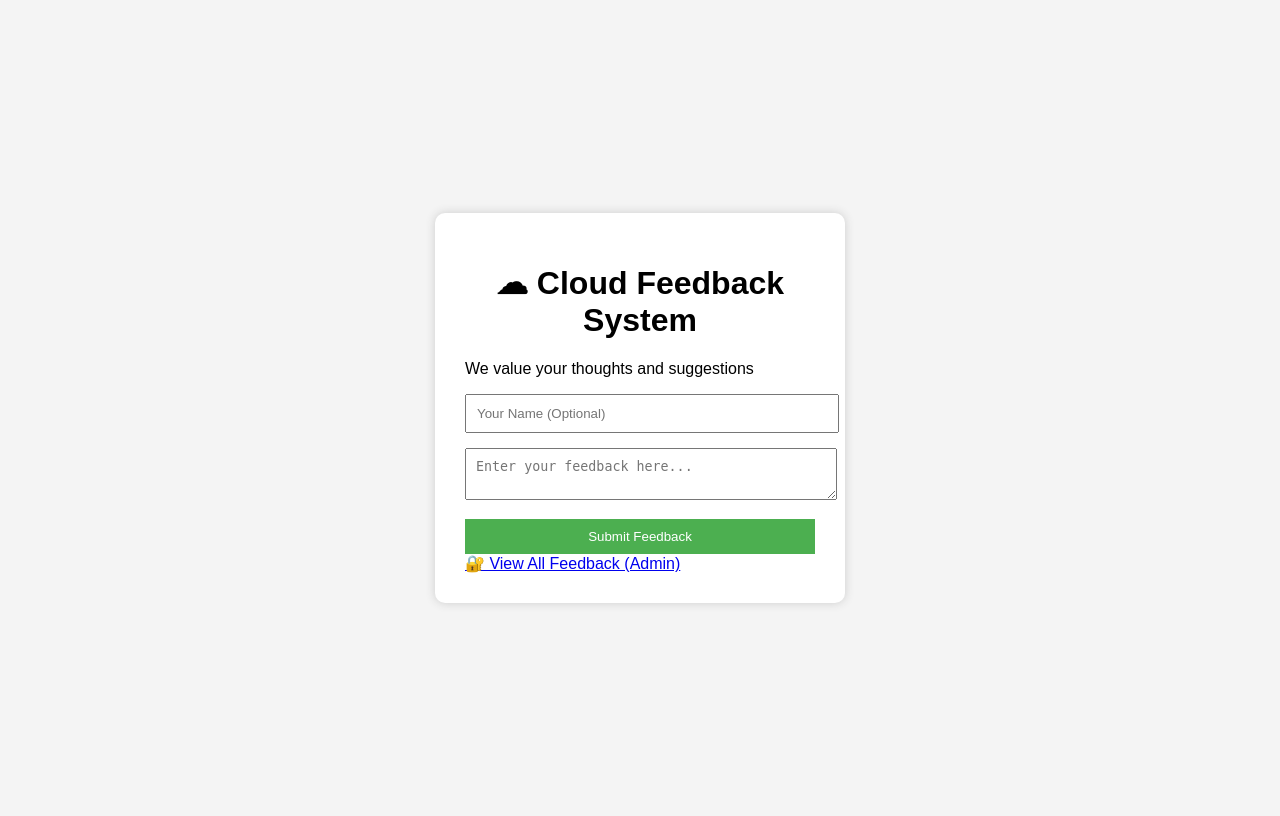
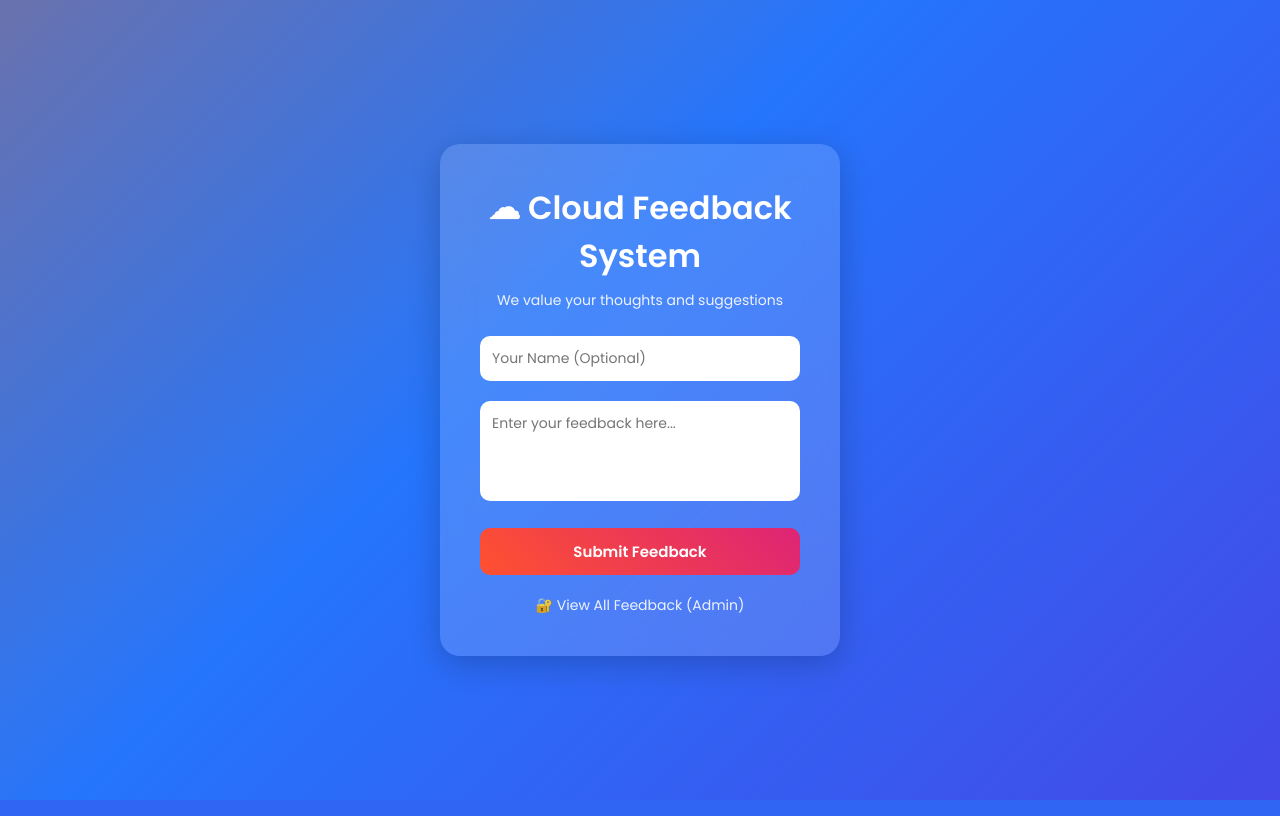
Before and after one commit to shifabegum/cloud-feedback-system, a Flask app: page / in a window 1280 px wide. Run offline with Flask 3, Linux system fonts and the light colour scheme; parts of the project's set-up code (start-up, migrations or seed data) failed here and were passed over.

Commit message:
Update style.css

```diff
--- a/static/style.css
+++ b/static/style.css
@@ -1,39 +1,109 @@
+* {
+    margin: 0;
+    padding: 0;
+    box-sizing: border-box;
+    font-family: 'Poppins', sans-serif;
+}
+
 body {
-    font-family: Arial;
-    background-color: #f4f4f4;
+    height: 100vh;
     display: flex;
     justify-content: center;
     align-items: center;
-    height: 100vh;
+    overflow: hidden;
 }
 
-.container {
-    background: white;
-    padding: 30px;
-    width: 350px;
-    border-radius: 10px;
-    box-shadow: 0px 0px 10px #ccc;
+/* Animated Gradient Background */
+.background {
+    position: absolute;
+    width: 100%;
+    height: 100%;
+    background: linear-gradient(-45deg, #6a11cb, #2575fc, #ff6a00, #ee0979);
+    background-size: 400% 400%;
+    animation: gradientMove 12s ease infinite;
+    z-index: -1;
 }
 
+@keyframes gradientMove {
+    0% { background-position: 0% 50%; }
+    50% { background-position: 100% 50%; }
+    100% { background-position: 0% 50%; }
+}
+
+/* Glass Card */
+.container {
+    background: rgba(255, 255, 255, 0.15);
+    backdrop-filter: blur(15px);
+    padding: 40px;
+    width: 400px;
+    border-radius: 20px;
+    box-shadow: 0 8px 32px rgba(0,0,0,0.2);
+    text-align: center;
+    color: white;
+}
+
+/* Title */
 h1 {
-    text-align: center;
+    margin-bottom: 10px;
+    font-weight: 600;
+}
+
+.subtitle {
+    font-size: 14px;
+    margin-bottom: 25px;
+    opacity: 0.9;
+}
+
+/* Inputs */
+.input-group {
+    margin-bottom: 20px;
 }
 
 input, textarea {
     width: 100%;
-    margin-bottom: 15px;
-    padding: 10px;
+    padding: 12px;
+    border-radius: 10px;
+    border: none;
+    outline: none;
+    font-size: 14px;
 }
 
+textarea {
+    resize: none;
+    height: 100px;
+}
+
+/* Button */
 button {
     width: 100%;
-    padding: 10px;
-    background-color: #4CAF50;
+    padding: 12px;
+    border-radius: 10px;
+    border: none;
+    font-size: 15px;
+    font-weight: 600;
+    cursor: pointer;
+    background: linear-gradient(45deg, #ff512f, #dd2476);
     color: white;
-    border: none;
-    cursor: pointer;
+    transition: 0.3s ease;
 }
 
 button:hover {
-    background-color: #45a049;
+    transform: scale(1.05);
+    box-shadow: 0 5px 20px rgba(0,0,0,0.3);
 }
+
+/* Admin Link */
+.admin-link {
+    display: block;
+    margin-top: 20px;
+    font-size: 14px;
+    color: #ffffff;
+    text-decoration: none;
+    opacity: 0.9;
+    transition: 0.3s;
+}
+
+.admin-link:hover {
+    opacity: 1;
+    text-decoration: underline;
+}
```
